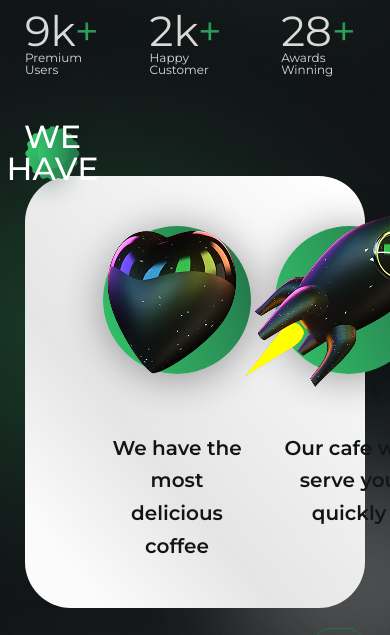
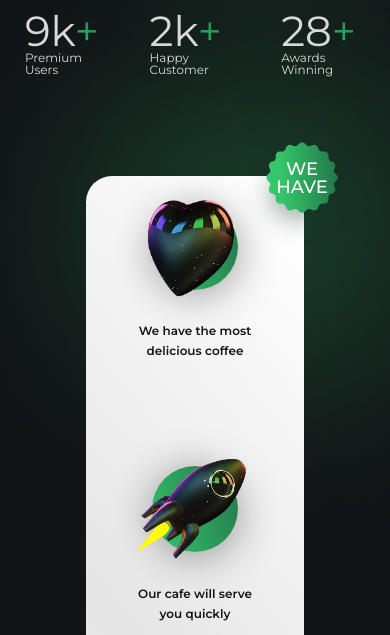
Before and after one commit to kryysq/dev-StarBucks, a website: page dev/index.html in a window 390 px wide. Shown: the part 710-1345 px from the top of the page. Drawn offline with nearby package versions, Linux system fonts and the light colour scheme; files that its build step writes are made by us from their sources.

Commit message:
style: creat advantages mobile version

```diff
--- a/dev/sass/advantages.scss
+++ b/dev/sass/advantages.scss
@@ -1,3 +1,6 @@
+.advantage{
+    margin-bottom: 135px;
+}
 .advantages-row {
     padding: 50px 78px 36px;
     border-radius: 46px;
--- a/dev/sass/global.scss
+++ b/dev/sass/global.scss
@@ -83,7 +83,7 @@ a {
     transition: .3s;
     position: relative;
 
-    &::after{
+    &::after {
         @include template-light;
         background-image: url(./assets/img/btn-primary-hover.svg);
         width: 0;
@@ -94,7 +94,8 @@ a {
 
     &:hover {
         color: #fff;
-        &::after{
+
+        &::after {
             width: 500%;
             height: 500%;
         }
@@ -104,6 +105,7 @@ a {
         font-weight: 600;
         background-image: linear-gradient(204deg, $primary-color 0%, $secondary-color 100%);
     }
+
     &.btn-secondary {
         position: relative;
         background-color: $bg-color;
@@ -116,8 +118,9 @@ a {
             z-index: -1;
             border-radius: 40px;
         }
+
         &:hover {
-            &::after{
+            &::after {
                 background-image: url(./assets/img/btn-secondary-hover.svg);
             }
         }
@@ -196,18 +199,18 @@ a {
     color: transparent;
     background-image: linear-gradient(204deg, $primary-color 0%, $secondary-color 100%);
 }
+
 .gradient-background {
     background-image: linear-gradient(245deg, $primary-color 0%, $secondary-color 100%);
 }
 
 .accent-label {
-    --max-size: 184px;
+    --max-size: 167px;
     --size: 14.154vw;
     width: var(--size);
     height: var(--size);
     max-width: var(--max-size);
     max-height: var(--max-size);
-    background: url(./assets/img/bg-discount.svg) center / 100% no-repeat;
     border-radius: 50%;
     display: flex;
     align-items: center;
@@ -220,34 +223,42 @@ a {
     font-weight: 500;
     z-index: 1;
     text-transform: uppercase;
-    &::before{
+    box-shadow: -4.56px 15.52px 26.48px #143e287a;
+
+    &::after {
         content: "";
         position: absolute;
-       width: calc(100% - 24px);
-       height: calc(100% - 24px);
-       box-shadow: -4.56px 15.52px 26.48px #143e287a;
+        width: calc(100% + 20px);
+        height: calc(100% + 20px);
         left: 50%;
         top: 50%;
         transform: translate(-50%, -50%);
         border-radius: 50%;
         z-index: -1;
+        background: url(./assets/img/bg-discount.svg) center / 100% no-repeat;
+
     }
 }
 
-.accent-label-sm{
+.accent-label-sm {
     @extend .accent-label;
-    font-size: 32px ;
-    --max-size: 133px;
+    font-size: 32px;
+    --max-size: 113px;
 }
 
-    .white-wrapper{
+.white-wrapper {
     background: linear-gradient(230deg, #fff 3.94%, #e5e5e5 64.08%, #fbfbfb 88.62%);
 
-        h1, h2, h3, h4, h5, h6{
+    h1,
+    h2,
+    h3,
+    h4,
+    h5,
+    h6 {
         color: #121517;
     }
 
-        p{
+    p {
         color: #292C2E;
     }
 }
--- a/dev/sass/media/_media_max_width1024.scss
+++ b/dev/sass/media/_media_max_width1024.scss
@@ -128,6 +128,56 @@
         right: 100px;
     }
 
+    .accent-label-sm {
+        font-size: 24px;
+    }
+
+    .advantage{
+        margin-bottom: 68px;
+    }
+    .advantages-row {
+        flex-direction: column;
+        max-width: 218px;
+        padding: 20px 42px;
+        border-radius: 26px;
+        gap: 24px;
+
+        .accent-label-sm {
+            left: initial;
+            right: -24px;
+            top: -24px;
+        }
+
+        &::before {
+            left: calc(100% - 24px);
+            top: 50px;
+        }
+
+        &::after {
+            left: 80px;
+        }
+    }
+
+    .advantage__img-box {
+        --size: 86px;
+        margin: 8px;
+
+        img {
+            max-width: 124px;
+            max-height: 124px;
+        }
+    }
+
+    .advantage__title {
+        font-size: 1.123rem;
+        margin-bottom: 0;
+    }
+
+    .advantage__description {
+        font-size: 0.75rem;
+        line-height: 1.63;
+    }
+
     .footer {
         padding: 37px 0 7px;
 
--- a/dev/sass/media/_media_max_width767.scss
+++ b/dev/sass/media/_media_max_width767.scss
@@ -5,4 +5,10 @@
             bottom: -30vw;
         }
     }
+
+    .accent-label-sm{
+        --size: 13.3vw;
+        font-size: 18px;
+
+    }
 }
```
Lines whose indentation alone changed are shown as unchanged.
